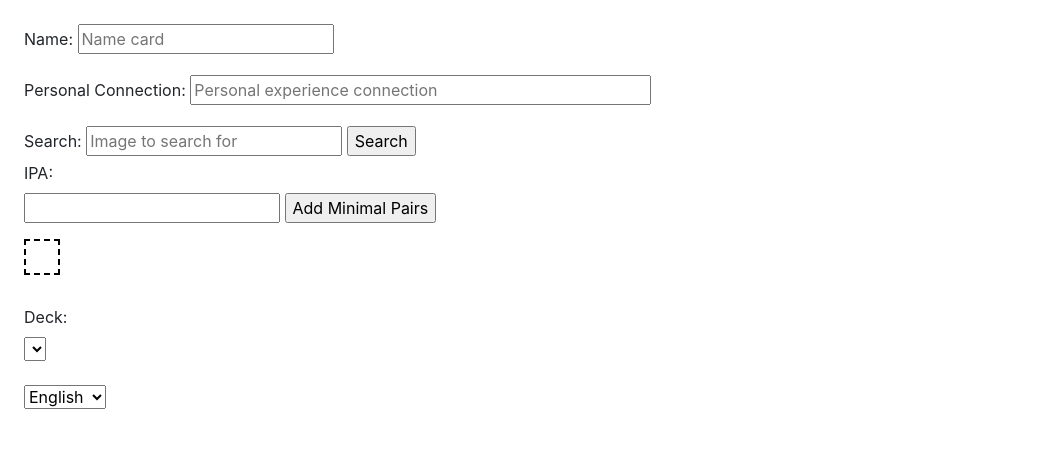
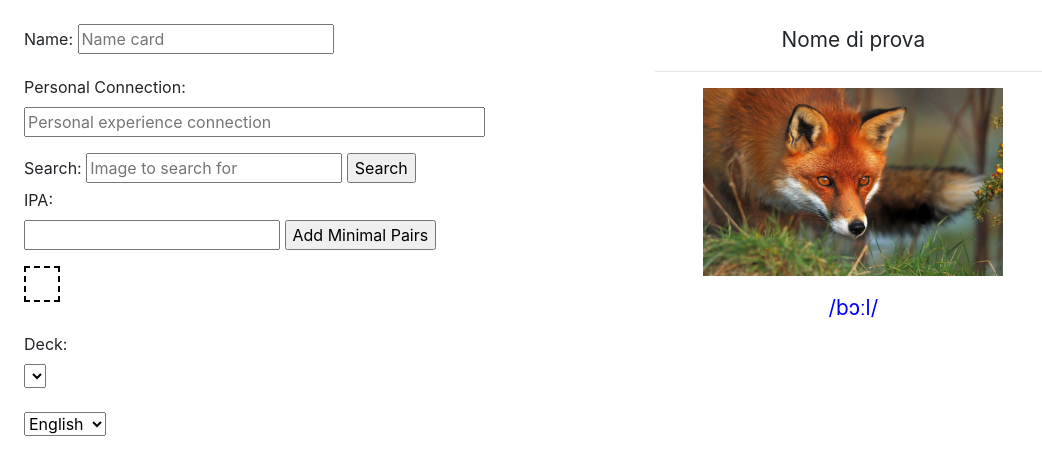
Before and after one commit to DavidRevenge/mister-flashcard, a PHP site: page / in a window 1280 px wide. Shown: the top 475 px of the page, without its empty margins (0-1042 px from the left). Run offline with PHP 8.4, Linux system fonts and the light colour scheme; lists and menus that the app fills with data are empty.

Commit message:
Preview box added

```diff
--- /dev/null
+++ b/css/styles.css
@@ -0,0 +1,10 @@
+.sample-img {
+    width: 300px;
+}
+#preview .nameBox span {
+    font-size: 1.3rem;
+}
+#preview .ipaBox span {
+    font-size: 1.3rem;
+    color: blue;
+}
--- a/index.php
+++ b/index.php
@@ -7,12 +7,13 @@
     <meta http-equiv="X-UA-Compatible" content="ie=edge">
     <title>Document</title>
     <link rel="stylesheet" type="text/css" href="css/bootstrap.min.css">
+    <link rel="stylesheet" type="text/css" href="css/styles.css">
 </head>
 
 <body>
     <div class="container-fluid">
         <div class="row">
-            <div class="col-12 p-4">
+            <div class="col-6 p-4">
                 <fieldset>
                     <p>
                         <label for="name">Name: </label>
@@ -58,11 +59,23 @@
                     <option value="de">German</option>
                 </select>
 
-                <br /> <br />
+            </div>
+            <div id="preview" class="col-4 pt-4 text-center">
+                <div class="nameBox">
+                     <span>Nome di prova</span>
+                </div>
+                <hr />
+                <div class="imgBox">
+                    <img class="sample-img" src="img/sample-img.jpg">
+                </div>
+                <div class="ipaBox pt-3">
+                    <span>/bɔːl/</span>
+                </div>
+            </div>
+        </div>
+        <div class="row">
+            <div id="search-container">
 
-                <div id="search-container">
-
-                </div>
             </div>
         </div>
     </div>
```
Also changed, not shown: img/sample-img.jpg (added).
